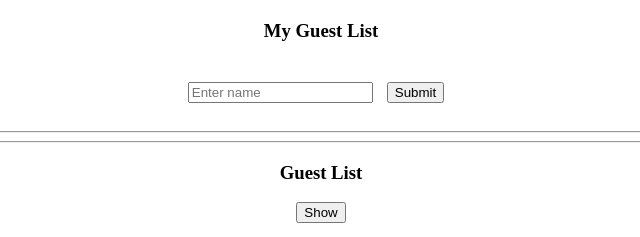
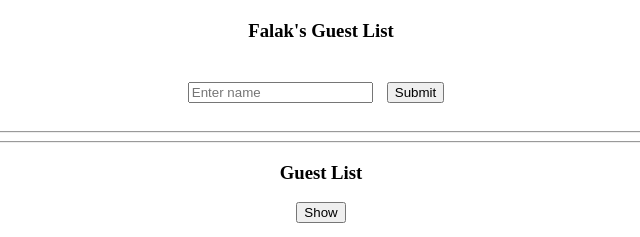
Before and after one commit to BansalF123/Project-80, a plain HTML site: page index.html in a window 1280 px wide. Shown: the top 237 px of the page, 319-959 px from the left. Drawn offline with Linux system fonts and the light colour scheme.

Commit message:
2nd change

```diff
--- a/index.html
+++ b/index.html
@@ -8,7 +8,7 @@
 <body>
 <center>
 <h3 style="margin-top: 20px; margin-bottom: 20px; ">
-	My Guest List
+	Falak's Guest List
 </h3>
 
 <div id="rows">
```
